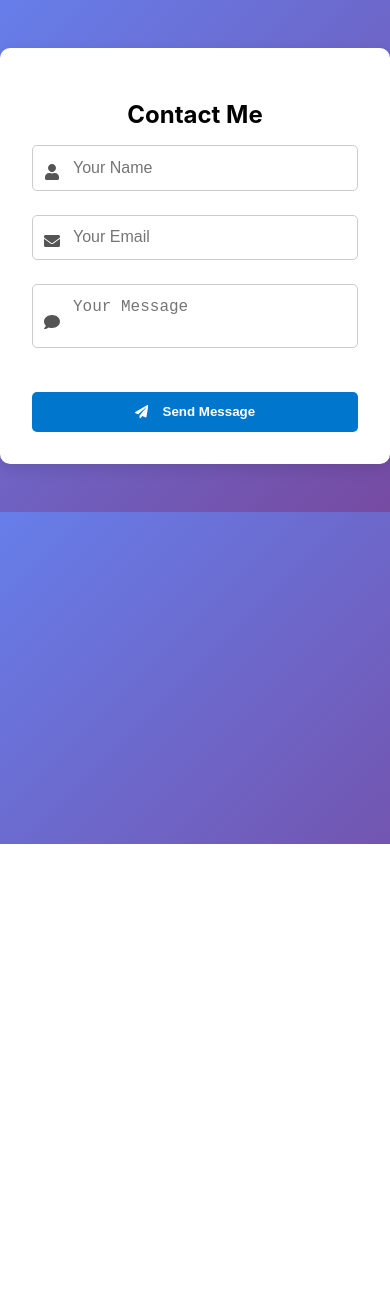
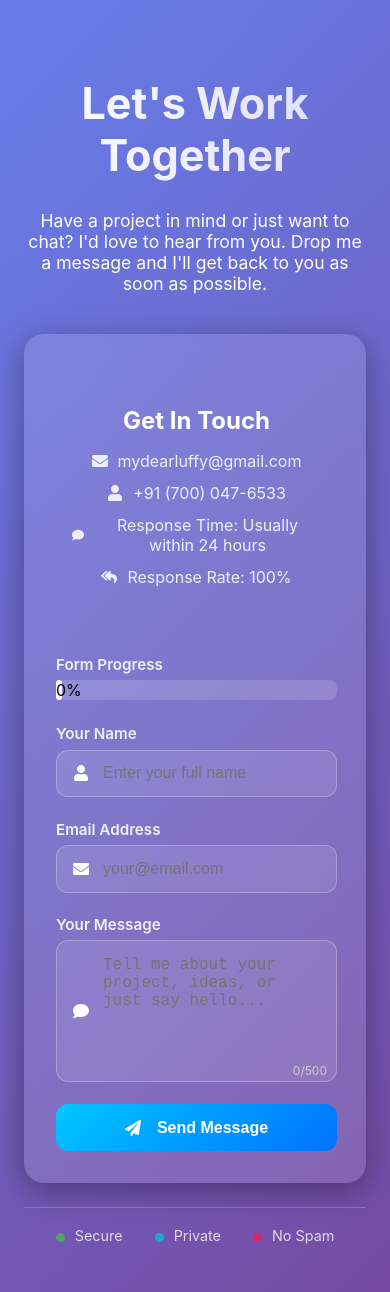
Before and after one commit to RohanMishra47/personal-dev-portfolio, a React (Vite) app in the folder client/: page /contact in a window 390 px wide. Before the commit the page ends 844 px from the top, so only its background shows below. Built offline with nearby package versions, Linux system fonts and the light colour scheme; no server answers.

Commit message:
Enhanced Contact page styling by implementing -Card Structure, Modern layout(color, spacing), and Responsive design for mobile

```diff
--- a/client/src/assets/css/ContactForm.css
+++ b/client/src/assets/css/ContactForm.css
@@ -1,125 +1,254 @@
-.contact-container {
-  max-width: 600px;
-  margin: 3rem auto;
-  padding: 2rem;
-  border-radius: 10px;
-  box-shadow: 0 5px 15px rgba(0, 0, 0, 0.1);
-  background-color: #fff;
+/* === Base and Layout === */
+body {
+  background: linear-gradient(135deg, #6a11cb, #2575fc);
+  font-family: "Segoe UI", sans-serif;
+  margin: 0;
+  padding: 0;
+  color: #fff;
 }
 
-.contact-container h2 {
+.contact-section {
+  padding: 3rem 1.5rem;
+  max-width: 1200px;
+  margin: auto;
+}
+
+/* === Header Section === */
+.contact-intro {
   text-align: center;
+  margin-bottom: 2.5rem;
+}
+
+.contact-intro h1 {
+  font-size: 2.7rem;
+  font-weight: bold;
+  background: linear-gradient(to right, #ffffff, #ddddff);
+  -webkit-background-clip: text;
+  background-clip: text;
+  -webkit-text-fill-color: transparent;
+}
+
+.contact-intro p {
+  font-size: 1.1rem;
+  max-width: 600px;
+  margin: 0 auto;
+}
+
+/* === Wrapper for Info + Form === */
+.contact-wrapper {
+  display: grid;
+  grid-template-columns: 1fr 2fr;
+  gap: 2rem;
+  background: rgba(255, 255, 255, 0.12);
+  border-radius: 20px;
+  backdrop-filter: blur(16px);
+  box-shadow: 0 8px 32px rgba(0, 0, 0, 0.35);
+  padding: 2rem;
+}
+
+/* === Left Info Box === */
+.contact-info {
+  padding: 1rem 1rem 0 1rem;
+}
+
+.contact-info h3 {
+  font-size: 1.5rem;
   margin-bottom: 1rem;
 }
 
-form {
+.contact-info p {
   display: flex;
-  flex-direction: column;
-  gap: 1rem;
+  align-items: center;
+  gap: 10px;
+  font-size: 1rem;
+  margin: 0.75rem 0;
+  color: #eef;
 }
 
-input,
-textarea {
-  padding: 0.8rem;
-  border-radius: 5px;
-  border: 1px solid #ccc;
+/* === Form Section === */
+.contact-form label {
+  display: block;
+  margin-bottom: 0.4rem;
+  font-weight: 600;
+  font-size: 0.95rem;
+  color: #f0f0f0;
+}
+
+.input-group {
+  margin-bottom: 1.4rem;
+  position: relative;
+}
+
+/* === Progress Bar === */
+.progress-bar {
+  background: rgba(255, 255, 255, 0.15);
+  border-radius: 8px;
+  height: 20px;
+  margin-bottom: 1.5rem;
+  position: relative;
+}
+
+.progress {
+  background: #ffffff;
+  height: 20px;
+  border-radius: 8px;
+  transition: width 0.3s ease;
+  text-align: right;
   font-size: 1rem;
+  padding-right: 6px;
+  color: #000;
+}
+
+/* === Input Field Styles === */
+.input-with-icon {
+  display: flex;
+  align-items: center;
+  background: rgba(255, 255, 255, 0.1);
+  padding: 0.8rem 1rem;
+  border: 1px solid rgba(255, 255, 255, 0.25);
+  border-radius: 12px;
+  gap: 12px;
+}
+
+.input-with-icon input,
+.input-with-icon textarea {
+  flex: 1;
+  background: transparent;
+  border: none;
+  color: #fff;
+  font-size: 1rem;
+  outline: none;
+}
+
+.input-with-icon textarea {
+  min-height: 110px;
   resize: none;
 }
 
-/* Consolidated button styles */
+.input-with-icon small {
+  position: absolute;
+  bottom: 4px;
+  right: 10px;
+  font-size: 0.75rem;
+  color: #ccc;
+}
+
+/* === Button Styles === */
 button {
+  background: linear-gradient(135deg, #00c6ff, #0072ff);
+  color: white;
+  border: none;
+  padding: 0.9rem 1.4rem;
+  border-radius: 12px;
+  font-size: 1rem;
+  font-weight: bold;
+  cursor: pointer;
+  transition: all 0.3s ease;
   display: flex;
   align-items: center;
   justify-content: center;
-  gap: 0.4rem;
-  background-color: #0077cc;
-  color: white;
-  padding: 0.8rem 1.2rem;
-  border: none;
-  border-radius: 5px;
-  font-weight: bold;
-  cursor: pointer;
-  transition: background-color 0.3s ease;
-  margin-top: 1rem;
+  gap: 8px;
+  width: 100%;
 }
 
 button:hover {
-  background-color: #005fa3;
+  background: linear-gradient(135deg, #00aaff, #0055cc);
+  transform: translateY(-1px);
+  box-shadow: 0 4px 12px rgba(0, 0, 0, 0.2);
 }
 
 button:disabled {
-  background-color: #999;
+  background-color: #888;
   cursor: not-allowed;
+  opacity: 0.7;
 }
 
-button:disabled:hover {
-  background-color: #999;
+.loading-content {
+  display: flex;
+  align-items: center;
+  gap: 8px;
 }
 
-.error {
-  color: red;
-  font-size: 0.85rem;
-  margin-top: -0.8rem;
-}
-
-.success-msg {
-  text-align: center;
-  color: green;
-  margin-bottom: 1rem;
-}
-
-.input-group {
-  position: relative;
-}
-
-.input-icon {
-  position: absolute;
-  top: 50%;
-  left: 12px;
-  transform: translateY(-50%);
-  color: #555;
-  z-index: 1;
-}
-
-.input-group input,
-.input-group textarea {
-  width: 100%;
-  padding: 0.8rem 0.8rem 0.8rem 2.5rem;
-  border-radius: 5px;
-  border: 1px solid #ccc;
-  font-size: 1rem;
-  margin-bottom: 0.5rem;
-  box-sizing: border-box;
-}
-
-/* Spinner styles with higher specificity */
+/* === Spinner === */
 .spinner {
-  width: 20px !important;
-  height: 20px !important;
-  border: 3px solid #f3f3f3 !important;
-  border-top: 3px solid #0077cc !important;
-  border-radius: 50% !important;
-  animation: spin 1s linear infinite !important;
-  display: inline-block !important;
-  vertical-align: middle !important;
-  flex-shrink: 0 !important;
+  width: 18px;
+  height: 18px;
+  border: 3px solid rgba(255, 255, 255, 0.3);
+  border-top: 3px solid white;
+  border-radius: 50%;
+  animation: spin 1s linear infinite;
 }
 
 @keyframes spin {
-  0% {
-    transform: rotate(0deg);
-  }
-  100% {
+  to {
     transform: rotate(360deg);
   }
 }
 
-/* Loading button content styles */
-.loading-content {
-  display: flex !important;
-  align-items: center !important;
-  justify-content: center !important;
-  gap: 8px !important;
-  width: 100% !important;
+/* === Error Message === */
+.error {
+  color: #ff8080;
+  font-size: 0.85rem;
+  margin-top: 0.4rem;
+  padding-left: 0.2rem;
 }
+
+/* === Responsive === */
+@media (max-width: 900px) {
+  .contact-wrapper {
+    grid-template-columns: 1fr;
+  }
+
+  .contact-info {
+    margin-bottom: 1.5rem;
+    text-align: center;
+  }
+
+  .contact-info p {
+    justify-content: center;
+  }
+}
+
+/* === Trust Indicators === */
+.trust-indicators {
+  margin-top: 1.5rem;
+  text-align: center;
+}
+
+.trust-indicators hr {
+  border: none;
+  height: 1px;
+  background-color: rgba(255, 255, 255, 0.2);
+  margin: 1.2rem 0;
+}
+
+.trust-items {
+  display: flex;
+  justify-content: center;
+  gap: 2rem;
+  font-size: 0.9rem;
+  color: #f0f0f0;
+  opacity: 0.85;
+}
+
+.trust-items .dot {
+  display: inline-block;
+  width: 9px;
+  height: 9px;
+  border-radius: 50%;
+  margin-right: 6px;
+  vertical-align: middle;
+}
+
+/* Dot Colors */
+.trust-items .green {
+  background-color: #4caf50;
+}
+
+.trust-items .blue {
+  background-color: #00bcd4;
+}
+
+.trust-items .pink {
+  background-color: #e91e63;
+}
--- a/client/src/components/ContactForm.jsx
+++ b/client/src/components/ContactForm.jsx
@@ -1,7 +1,7 @@
 import React, { useState } from "react";
 import { ToastContainer, toast } from "react-toastify";
 import "react-toastify/dist/ReactToastify.css";
-import { FaUser, FaEnvelope, FaComment, FaPaperPlane } from "react-icons/fa";
+import { FaUser, FaEnvelope, FaComment, FaPaperPlane, FaReplyAll } from "react-icons/fa";
 import { motion } from "framer-motion";
 import "../assets/css/ContactForm.css";
 import apiURL from "../utils/api";
@@ -16,6 +16,10 @@ const ContactForm = () => {
   const [loading, setLoading] = useState(false);
   const [errors, setErrors] = useState({});
   const [submitted, setSubmitted] = useState(false);
+
+  const totalFields = 3;
+  const filledFields = Object.values(formData).filter((v) => v.trim() !== "").length;
+  const progress = Math.round((filledFields / totalFields) * 100);
 
   const handleChange = (e) => {
     setFormData({ ...formData, [e.target.name]: e.target.value });
@@ -79,51 +83,103 @@ const ContactForm = () => {
   };
 
   return (
-    <div className="contact-container">
-      <h2>Contact Me</h2>
-      {submitted && <p className="success-msg">Message sent successfully!</p>}
+    <div className="contact-section">
+      {/* Intro Heading */}
+      <div className="contact-intro">
+        <h1>Let's Work Together</h1>
+        <p>
+          Have a project in mind or just want to chat? I'd love to hear from you.
+          Drop me a message and I'll get back to you as soon as possible.
+        </p>
+      </div>
+
+      {/* Form + Info Wrapper */}
+      <div className="contact-wrapper">
+        {/* Left Info Panel */}
+        <div className="contact-info">
+          <h3>Get In Touch</h3>
+          <p><FaEnvelope /> mydearluffy@gmail.com</p>
+          <p><FaUser /> +91 (700) 047-6533</p>
+          <p><FaComment /> Response Time: Usually within 24 hours</p>
+          <p><FaReplyAll /> Response Rate: 100%</p>
+        </div>
+
+        {/* Form */}
         <motion.form
           onSubmit={handleSubmit}
           noValidate
           initial={{ opacity: 0, y: 30 }}
           animate={{ opacity: 1, y: 0 }}
           transition={{ duration: 0.5 }}
+          className="contact-form"
         >
+          {/* Progress Bar */}
+          <label>Form Progress</label>
+          <div className="progress-bar">
+            <div
+              className="progress"
+              style={{
+                width: `${Math.round(
+                  (Object.values(formData).filter((v) => v.trim() !== "").length / 3) * 100
+                )}%`
+              }}
+            >
+              {Math.round(
+                (Object.values(formData).filter((v) => v.trim() !== "").length / 3) * 100
+              )}%
+            </div>
+          </div>
+
+          {/* Name */}
           <div className="input-group">
-          <FaUser className="input-icon" />
+            <label>Your Name</label>
+            <div className="input-with-icon">
+              <FaUser />
               <input
                 type="text"
                 name="name"
-            placeholder="Your Name"
+                placeholder="Enter your full name"
                 value={formData.name}
                 onChange={handleChange}
               />
+            </div>
             {errors.name && <p className="error">{errors.name}</p>}
           </div>
 
+          {/* Email */}
           <div className="input-group">
-          <FaEnvelope className="input-icon" />
+            <label>Email Address</label>
+            <div className="input-with-icon">
+              <FaEnvelope />
               <input
                 type="email"
                 name="email"
-            placeholder="Your Email"
+                placeholder="your@email.com"
                 value={formData.email}
                 onChange={handleChange}
               />
+            </div>
             {errors.email && <p className="error">{errors.email}</p>}
           </div>
 
+          {/* Message */}
           <div className="input-group">
-          <FaComment className="input-icon" />
+            <label>Your Message</label>
+            <div className="input-with-icon">
+              <FaComment />
               <textarea
                 name="message"
-            placeholder="Your Message"
+                placeholder="Tell me about your project, ideas, or just say hello..."
+                maxLength={500}
                 value={formData.message}
                 onChange={handleChange}
               />
+              <small>{formData.message.length}/500</small>
+            </div>
             {errors.message && <p className="error">{errors.message}</p>}
           </div>
 
+          {/* Submit Button */}
           <motion.button
             type="submit"
             whileHover={{ scale: 1.05 }}
@@ -142,6 +198,16 @@ const ContactForm = () => {
             )}
           </motion.button>
         </motion.form>
+      </div>
+      {/* Trust Indicators */}
+      <div className="trust-indicators">
+        <hr />
+        <div className="trust-items">
+          <div><span className="dot green"></span> Secure</div>
+          <div><span className="dot blue"></span> Private</div>
+          <div><span className="dot pink"></span> No Spam</div>
+        </div>
+      </div>
       <ToastContainer position="bottom-right" autoClose={3000} />
     </div>
   );
```
Lines whose indentation alone changed are shown as unchanged.
